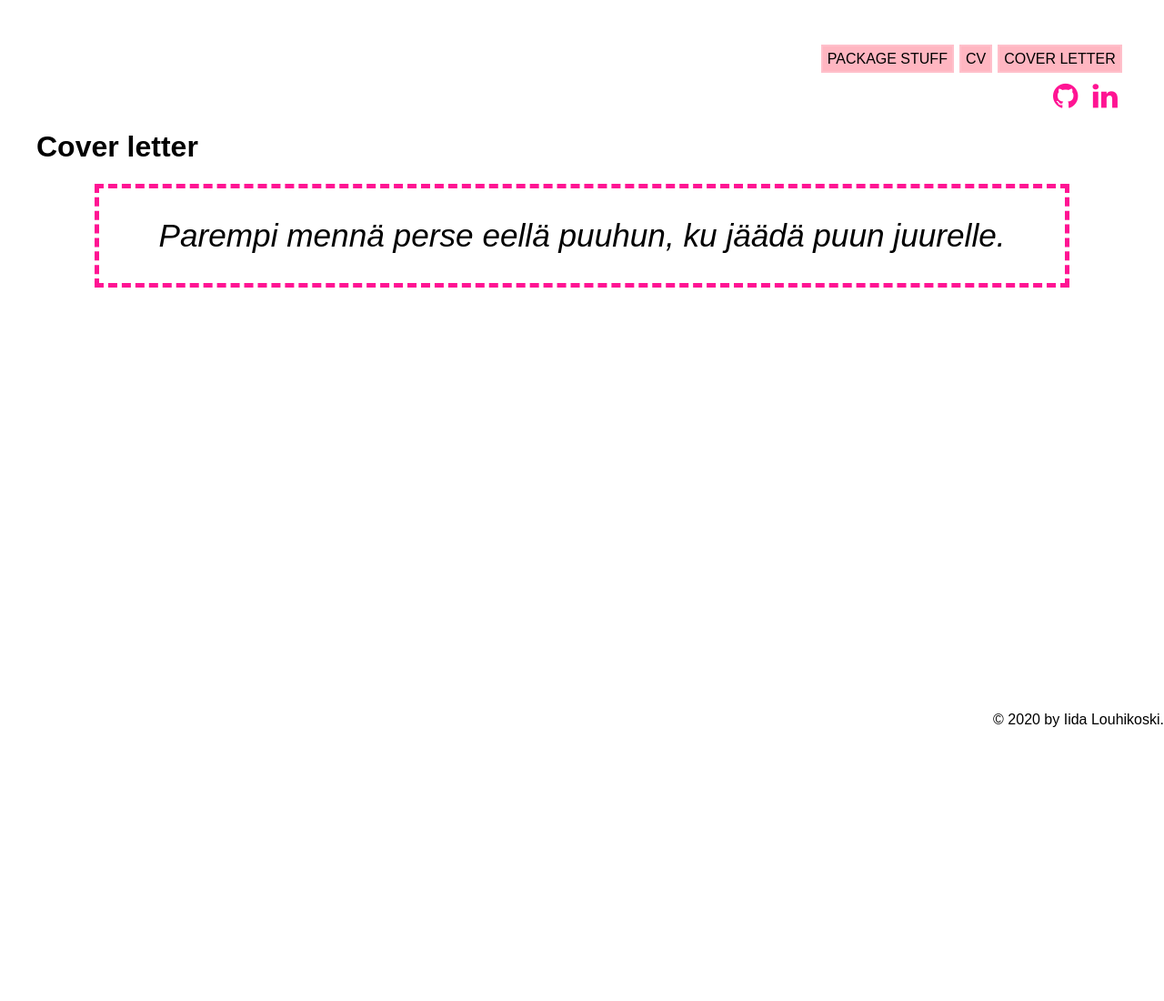
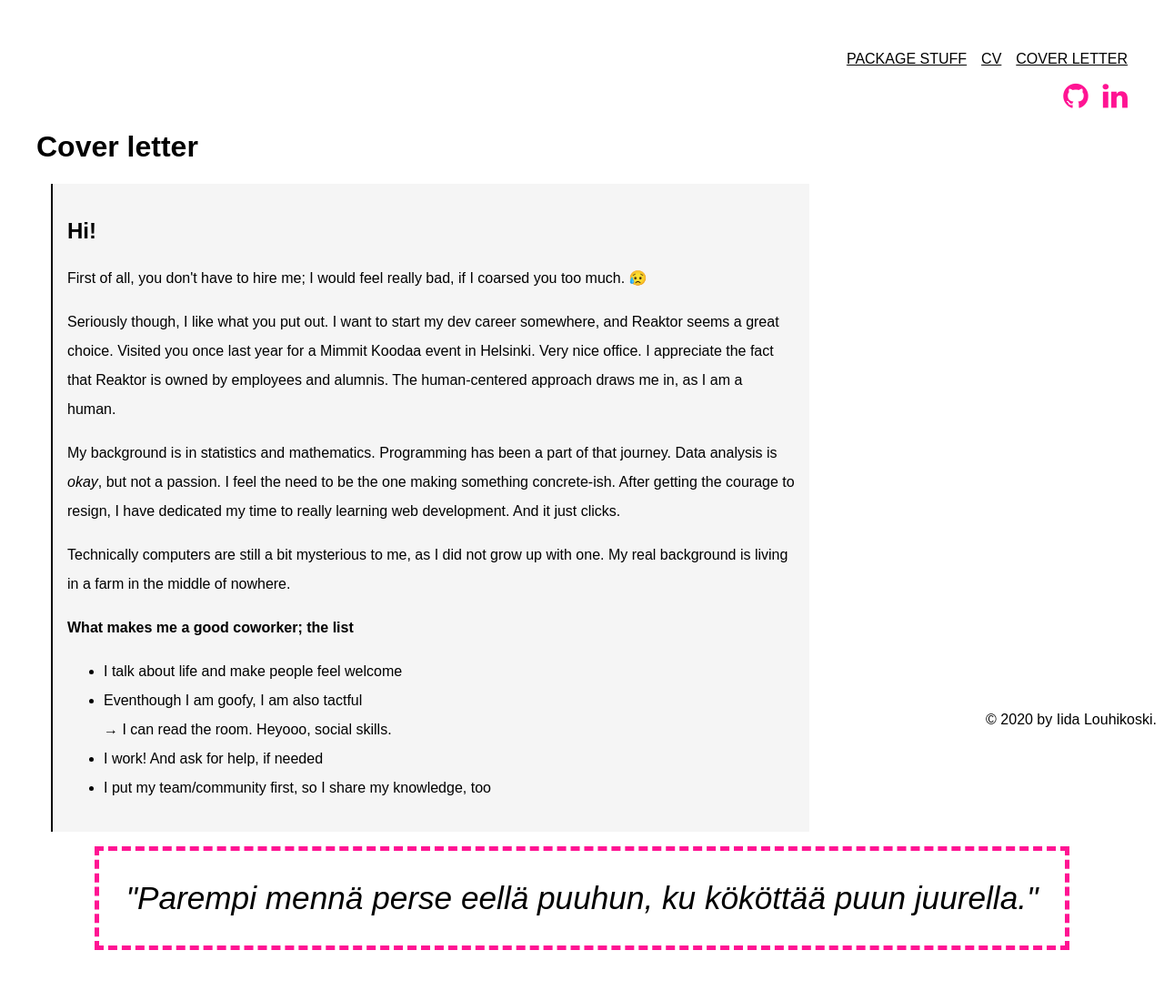
Before and after one commit to amaniid/reaktor-hire-me, a Python web app: template app/templates/cover-letter.html in a window 1280 px wide. Shown: the whole page at 91% size. Before the commit the page ends 799 px from the top, so only its background shows below. Run offline with Jinja, Linux system fonts and the light colour scheme; the template is opened without the code that fills it, so the values that code supplies are empty.

Commit message:
wrote cover letter and fixed minor issues

```diff
--- a/app/main.py
+++ b/app/main.py
@@ -36,6 +36,9 @@ def package(pkgname):
     else:
         return render_template("404.html")
 
+@app.errorhandler(404)
+def page_not_found(e):
+    return render_template('404.html'), 404
 
 if __name__ == "__main__":
     app.run(debug=True)
--- a/app/static/styles/style.css
+++ b/app/static/styles/style.css
@@ -3,30 +3,48 @@ body {
     font-family: Arial, Helvetica, sans-serif;
 }
 
-h1, h2, h3, h4, h5 {
-    font-family: Arial, Helvetica, sans-serif;
+.df {
+    display: flex;
+    flex-wrap: wrap;
 }
 
-/* a {
-    text-decoration: none;
-    border: pink 2px solid;
-    margin-right: 0.4rem;
-    margin-top: 0.4rem;
-    padding: 0.3rem;
-    background-color: oldlace;
+/* navigation / header */
+header {
+    margin-bottom: 5px;
+    max-width: 1200px;
 }
 
-a:hover, a:focus {
-    border: black 1px solid;
-    background-color: deeppink;
-    color: oldlace;
-} */
+header .top-bar {
+    list-style-type: none;
+    display: flex;
+    justify-content: flex-end;
+}
 
-ul {
-    list-style-type: none;
+.menu-link {
+    text-decoration: underline;
+    margin: 0.5rem 0 0 1rem;
+    padding: 0;
+    color: black;
+}
+
+.menu-link:hover, .menu-link:focus {
+    border-bottom: black 1px solid;
+    /* background-color: deeppink; */
+    color: deeppink;
+}
+
+.menu-icon {
+    margin-left: 1rem;
+    margin-top: 0.5rem;
+    color: deeppink;
+}
+
+.menu-icon:hover, .menu-icon:focus {
+    color: black;
 }
 
 /* BUTTONS / LINKS */
+/* now that I think, it's probably not a good practice to use links and button like they would be the same */
 
 .beauty-btn {
     color: deeppink;
@@ -109,12 +127,16 @@ ul {
 }
 
 .paragraph {
-    font-size: 1.1rem;
+    font-size: 1rem;
     max-width: 800px;
-    background-color: lightpink;
+    /* background-color: rgb(245, 199, 206);
+    border: 2px solid black; */
     padding: 1rem;
-    margin: 2rem 1rem;
-    border: 3px solid black;
+    margin: 1rem;
+    line-height: 2rem;
+    background-color: whitesmoke;
+    border-left: 2px solid black;
+    border-bottom: 2px solid black;
 }
 
 .paragraph ul {
@@ -123,6 +145,16 @@ ul {
 
 .sidenote {
     font-size: 0.9rem;
+}
+
+.letter {
+    font-size: 1rem;
+    line-height: 2rem;
+    max-width: 800px;
+    background-color: whitesmoke;
+    padding: 1rem;
+    margin: 1rem;
+    border-left: 2px solid black;
 }
 
 .intro {
@@ -160,60 +192,6 @@ ul {
     border-bottom: 2px gray dashed;
 }
 
-/* navigation / header */
-header {
-    /* width: 100%; */
-    margin-bottom: 5px;
-    max-width: 1200px;
-}
-
-header .top-bar {
-    list-style-type: none;
-    display: flex;
-    justify-content: flex-end;
-    align-items: center;
-}
-
-/* header .top-bar li a {
-    padding: 0 1rem;
-
-}
-
-header .top-bar li:first-child a {
-    padding-left: 1rem;
-}
-
-header .top-bar li:last-child a {
-    padding-right: 1rem;
-} */
-
-.menu-link {
-    text-decoration: none;
-    border: pink 2px solid;
-    margin-right: 0.4rem;
-    margin-top: 0.4rem;
-    padding: 0.3rem;
-    background-color: lightpink;
-    color: black;
-}
-
-.menu-link:hover, .menu-link:focus {
-    border: black 1px solid;
-    background-color: deeppink;
-    color: oldlace;
-}
-
-.menu-icon {
-    margin-right: 0.4rem;
-    margin-top: 0.4rem;
-    padding: 0.3rem;
-    color: deeppink;
-}
-
-.menu-icon:hover, .menu-icon:focus {
-    color: black;
-}
-
 /* FOOTER */
 footer {
     position: fixed;
@@ -222,6 +200,7 @@ footer {
     width: 100%;
     color: black;
     margin-bottom: 0;
+    padding-right: 0.5rem;
     text-align: right;
 }
 
@@ -245,7 +224,7 @@ footer {
     header #menu-top-bar {
         display: grid;
         grid-template-columns: 1fr;
-        text-align: center;
+        text-align: right;
     }
 
     header #menu-top-bar li:first-child {
@@ -259,7 +238,6 @@ footer {
     header #menu-top-bar li a {
         padding: 5px;
         display: block;
-
     }
 
     .cv {
@@ -285,9 +263,9 @@ footer {
     .quote {
         font-size: 1.5rem;
         text-align: left;
-        margin: 2px;
+        margin: 20px 5px;
         border: 5px dashed deeppink;
-        padding: 5px;
+        padding: 10px;
     }
 
     .intro {
--- a/app/templates/404.html
+++ b/app/templates/404.html
@@ -5,11 +5,13 @@
     <meta charset="UTF-8">
     <meta name="viewport" content="width=device-width, initial-scale=1.0">
     <link rel="stylesheet" href="{{ url_for('static',filename='styles/style.css') }}">
-    <title>Palkkaa Iida</title>
+    <title>Not Found</title>
 </head>
 
 <body>
-    <h1>OOOOOOPS</h1>
+    <h1>OOOOOPS</h1>
+    <h1>404</h1>
+    <h2>Page not found.</h2>
     <section class="pkg-btns">
         <a class="beauty-btn close" href="{{ url_for('home')}}">TO FRONT PAGE</a>
     </section>
--- a/app/templates/cover-letter.html
+++ b/app/templates/cover-letter.html
@@ -1,8 +1,39 @@
 {% extends "base.html" %}
 {% block title %}Cover letter{% endblock %}
 {% block content %}
+<h1>Cover letter</h1>
+<section class="letter">
+    <h2>Hi!</h2>
+    <p>First of all, you don't have to hire me; I would feel really bad, if I coarsed you too much. &#128549;</p>
+    <p>
+        Seriously though, I like what you put out.
+        I want to start my dev career somewhere, and Reaktor seems a great choice.
+        Visited you once last year for a Mimmit Koodaa event in Helsinki. Very nice office.
+        I appreciate the fact that Reaktor is owned by employees and alumnis.
+        The human-centered approach draws me in, as I am a human.
+    </p>
+    <p>
+        My background is in statistics and mathematics. Programming has been a part of that journey.
+        Data analysis is <em>okay</em>, but not a passion. I feel the need to be the one making something concrete-ish.
+        After getting the courage to resign, I have dedicated my time to really learning web development.
+        And it just clicks.
+    </p>
+    <p>
+        Technically computers are still a bit mysterious to me, as I did not grow up with one.
+        My real background is living in a farm in the middle of nowhere.
 
-<h1>Cover letter</h1>
-<p class="quote">Parempi mennä perse eellä puuhun, ku jäädä puun juurelle.</p>
+    </p>
+    <b>What makes me a good coworker; the list</b>
+    <ul>
+        <li>I talk about life and make people feel welcome</li>
+        <li>Eventhough I am goofy, I am also tactful</li>
+        &rarr; I can read the room. Heyooo, social skills.
+        <li>I work! And ask for help, if needed</li>
+        <li>I put my team/community first, so I share my knowledge, too</li>
+    </ul>
+
+</section>
+
+<p class="quote">"Parempi mennä perse eellä puuhun, ku kököttää puun juurella."</p>
 
 {% endblock %}
```
Also changed, not shown: app/templates/cv.html (+9 -15 lines), app/templates/index.html (+8 -6 lines).
